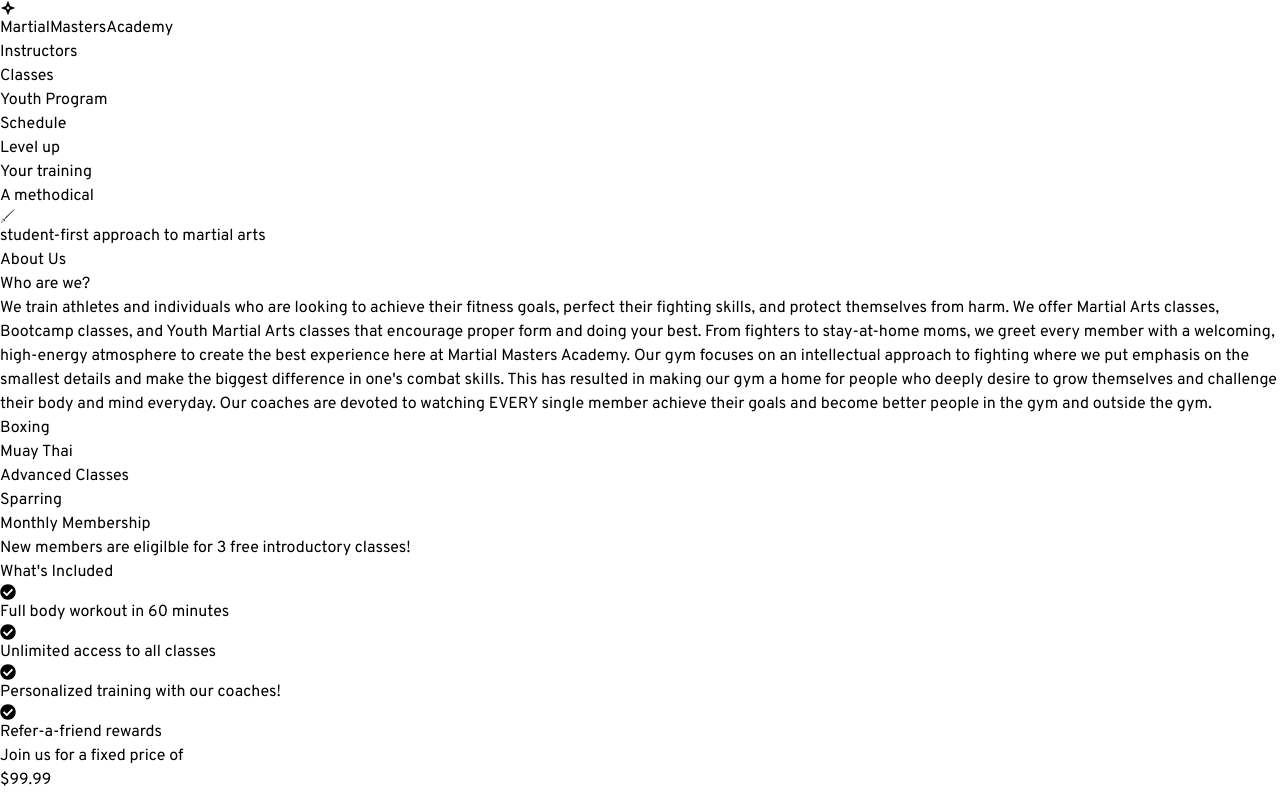
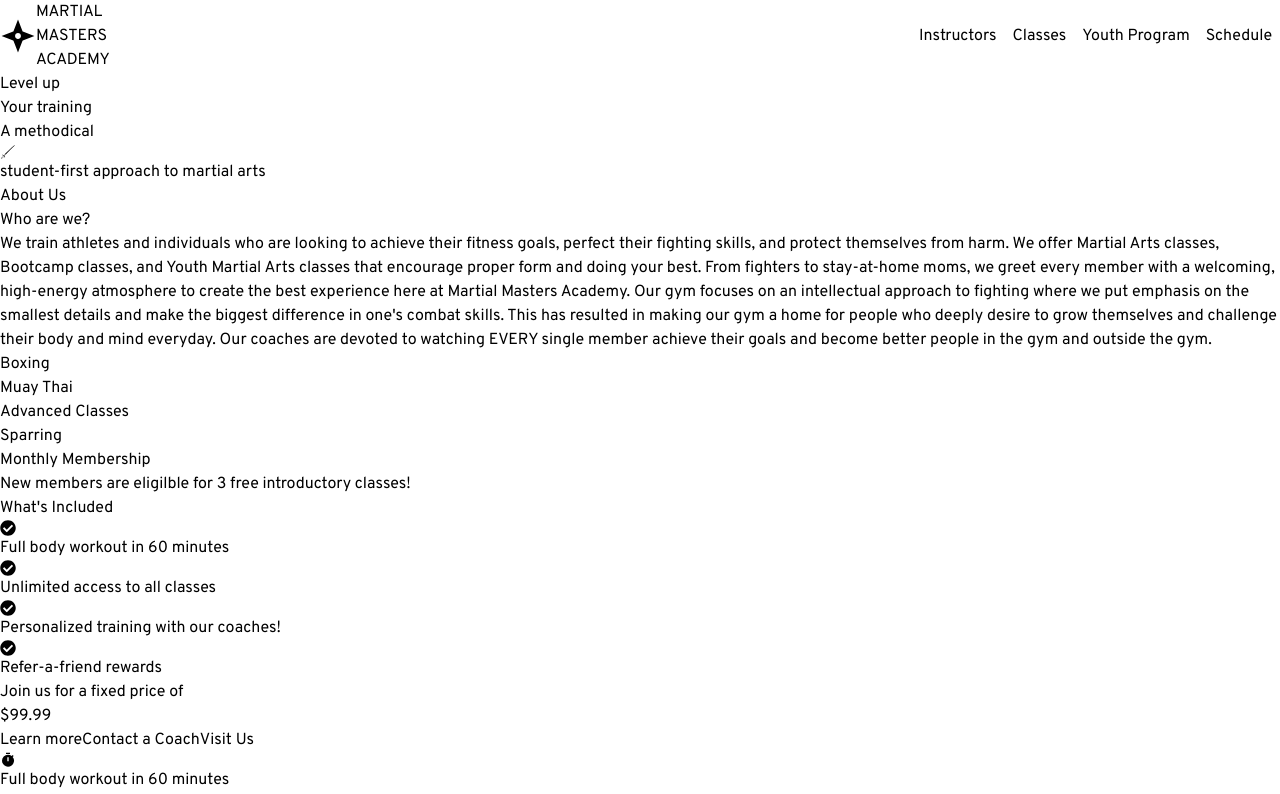
Before and after one commit to allanlalangan/martial-masters-academy, a Next.js app: page / in a window 1280 px wide. Shown: the top 794 px of the page. Built offline with nearby package versions, Linux system fonts and the light colour scheme; a web font is replaced by a local one.

Commit message:
feat: delete Layout component, insert Header and Footer directly in _app

```diff
--- a/components/Header/Header.jsx
+++ b/components/Header/Header.jsx
@@ -1,15 +1,14 @@
 import Link from 'next/link';
-import Logo from './Logo';
 
 import { GiStarShuriken } from 'react-icons/gi';
 
 const Header = () => {
   return (
-    <header>
+    <header className='header flex justify-between items-center'>
       <Link href='/' passHref={true}>
-        <div>
-          <GiStarShuriken />
-          <h1>
+        <div className='flex items-center'>
+          <GiStarShuriken className='text-4xl' />
+          <h1 className='flex flex-col uppercase'>
             <span>Martial</span>
             <span>Masters</span>
             <span>Academy</span>
@@ -17,13 +16,13 @@ const Header = () => {
         </div>
       </Link>
       <nav>
-        <ul>
+        <ul className='flex justify-evenly items-center'>
           <Link href='/instructors' passHref={true}>
-            <li>Instructors</li>
+            <li className='px-2'>Instructors</li>
           </Link>
-          <li>Classes</li>
-          <li>Youth Program</li>
-          <li>Schedule</li>
+          <li className='px-2'>Classes</li>
+          <li className='px-2'>Youth Program</li>
+          <li className='px-2'>Schedule</li>
         </ul>
       </nav>
     </header>
--- a/components/Header/Logo.jsx
+++ /dev/null
@@ -1,10 +0,0 @@
-import { GiShuriken } from 'react-icons/gi';
-
-const Logo = () => {
-  return (
-    <div>
-      <GiShuriken />
-    </div>
-  );
-};
-export default Logo;
--- a/components/Layout/Layout.jsx
+++ /dev/null
@@ -1,13 +0,0 @@
-import Header from '../Header/Header';
-import Footer from '../Footer/Footer';
-
-const Layout = ({ children }) => {
-  return (
-    <>
-      <Header />
-      <main>{children}</main>
-      <Footer />
-    </>
-  );
-};
-export default Layout;
--- a/pages/_app.js
+++ b/pages/_app.js
@@ -1,12 +1,17 @@
-import Layout from '../components/Layout/Layout';
+import Header from '../components/Header/Header';
+import Footer from '../components/Footer/Footer';
 import '../styles/index.css';
 
-function MyApp({ Component, pageProps }) {
+function App({ Component, pageProps }) {
   return (
-    <Layout>
-      <Component {...pageProps} />
-    </Layout>
+    <>
+      <Header />
+      <main>
+        <Component {...pageProps} />
+      </main>
+      <Footer />
+    </>
   );
 }
 
-export default MyApp;
+export default App;
```
